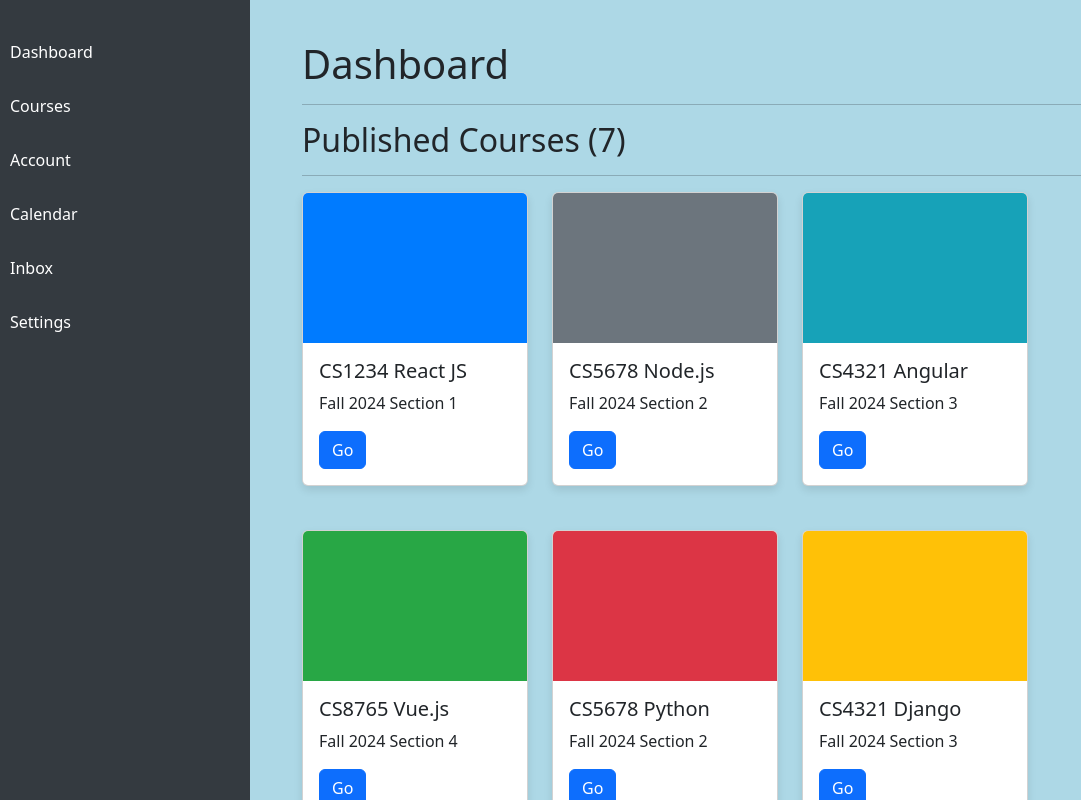
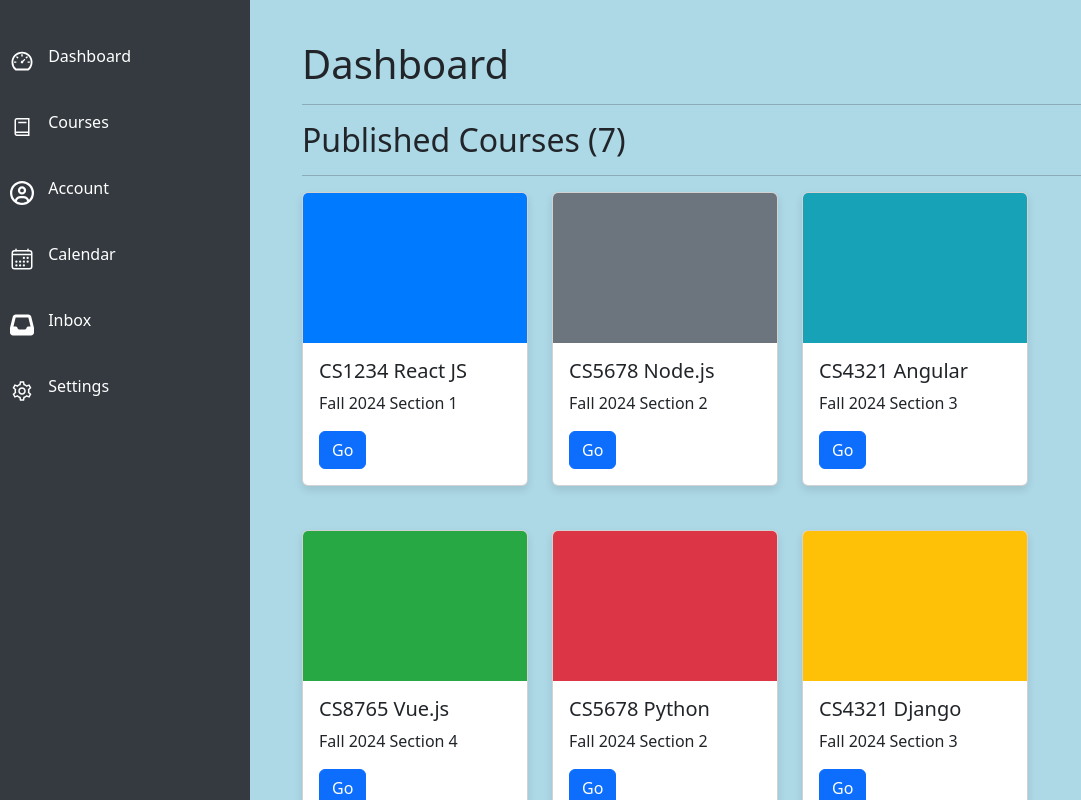
Before and after one commit to LRDOC/web-dev-assignment-1, a React (Create React App) app: page /#/Kanbas/Dashboard in a window 1280 px wide. Both pictures are taken after a click on the button "Kanbas". Shown: the top 800 px of the page, without its empty margins (0-1081 px from the left). Built offline with nearby package versions, Linux system fonts and the light colour scheme.

Commit message:
reinstalled  them

```diff
--- a/package.json
+++ b/package.json
@@ -13,6 +13,7 @@
     "bootstrap": "^5.3.3",
     "react": "^18.3.1",
     "react-dom": "^18.3.1",
+    "react-icons": "^5.2.1",
     "react-router-dom": "^6.24.1",
     "react-scripts": "5.0.1",
     "typescript": "^4.9.5",
--- a/src/Kanbas/Navigation/Sidebar.tsx
+++ b/src/Kanbas/Navigation/Sidebar.tsx
@@ -1,16 +1,32 @@
 import React from 'react';
 import { Link } from 'react-router-dom';
+import { AiOutlineDashboard } from 'react-icons/ai';
+import { IoCalendarOutline } from 'react-icons/io5';
+import { LiaBookSolid, LiaCogSolid } from 'react-icons/lia';
+import { FaInbox, FaRegCircleUser } from 'react-icons/fa6';
 import './Navigation.css';
 
 export default function Sidebar() {
     return (
         <div className="sidebar">
-            <Link to="/Kanbas/Dashboard"> Dashboard</Link>
-            <Link to="/Kanbas/Courses"> Courses</Link>
-            <Link to="/Kanbas/Account"> Account</Link>
-            <Link to="/Kanbas/Calendar"> Calendar</Link>
-            <Link to="/Kanbas/Inbox"> Inbox</Link>
-            <Link to="/Kanbas/Settings"> Settings</Link>
+            <Link to="/Kanbas/Dashboard">
+                <span className="icon"><AiOutlineDashboard /></span> Dashboard
+            </Link>
+            <Link to="/Kanbas/Courses">
+                <span className="icon"><LiaBookSolid /></span> Courses
+            </Link>
+            <Link to="/Kanbas/Account">
+                <span className="icon"><FaRegCircleUser /></span> Account
+            </Link>
+            <Link to="/Kanbas/Calendar">
+                <span className="icon"><IoCalendarOutline /></span> Calendar
+            </Link>
+            <Link to="/Kanbas/Inbox">
+                <span className="icon"><FaInbox /></span> Inbox
+            </Link>
+            <Link to="/Kanbas/Settings">
+                <span className="icon"><LiaCogSolid /></span> Settings
+            </Link>
         </div>
     );
 }
```
Also changed, not shown: 1 other file (tests, documents, lock files or other folders).
